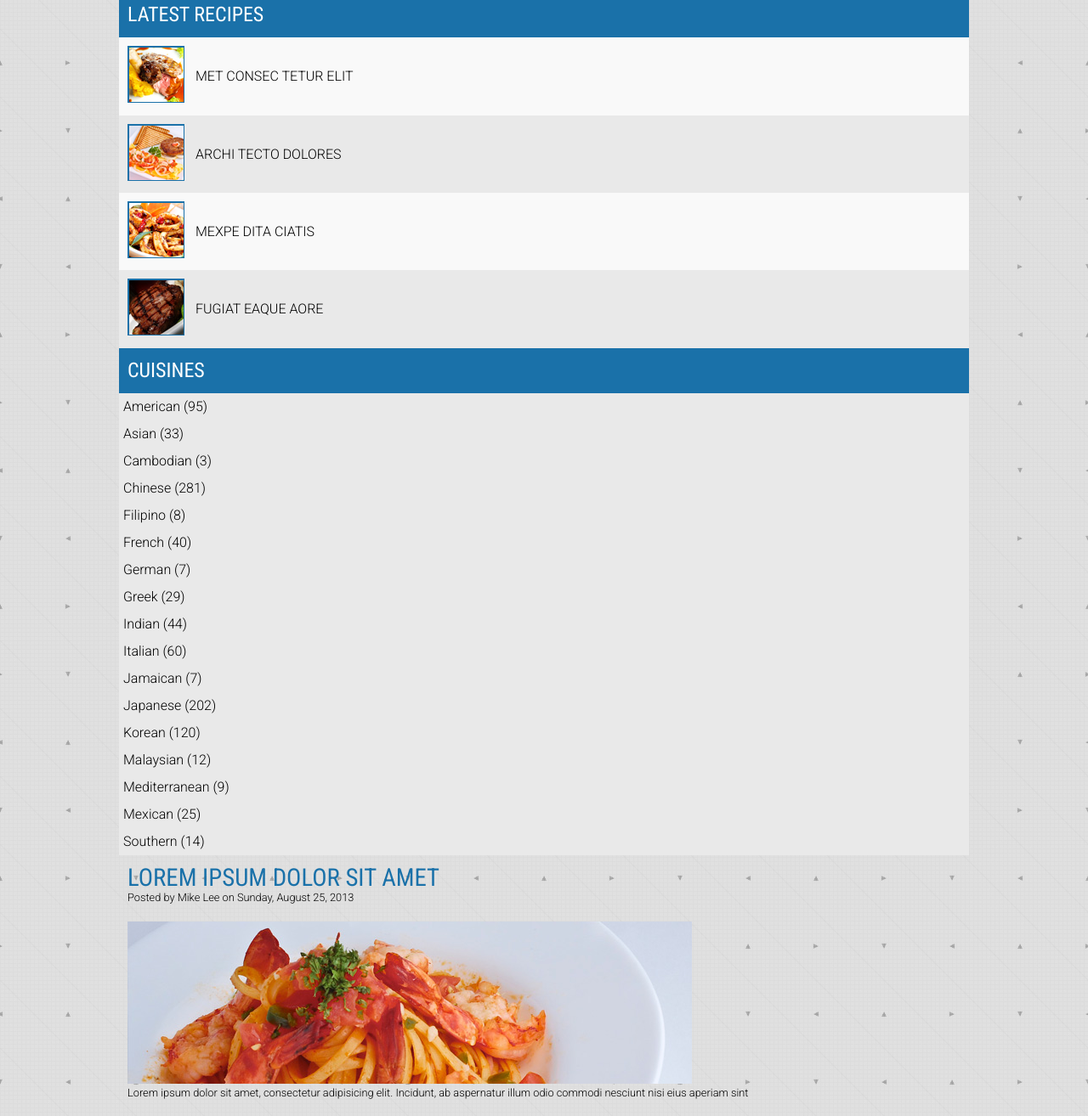
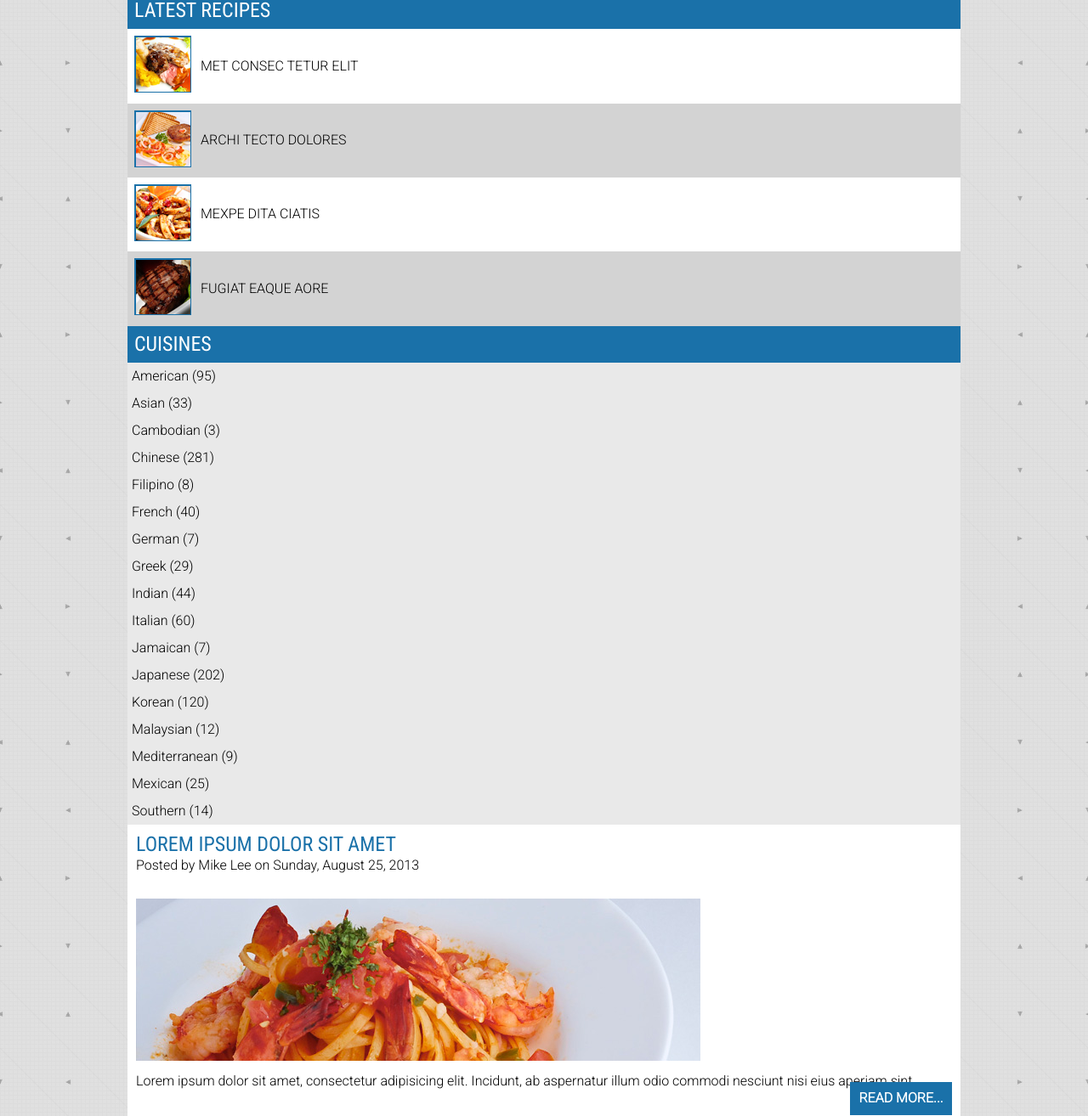
Before and after one commit to Katerina-BCIT/food-explorer, a website: page dev/index.html in a window 1280 px wide. Shown: the part 886-2200 px from the top of the page at 85% size. Drawn offline with nearby package versions, Linux system fonts and the light colour scheme; files that its build step writes are made by us from their sources.

Commit message:
scss changes

```diff
--- a/dev/index.html
+++ b/dev/index.html
@@ -121,7 +121,7 @@
 					</figure>
 					<p>MET CONSEC TETUR ELIT</p>
 				</li>
-				<li class="recipe-list-item">
+				<li class="recipe-list-item1">
 					<figure>
 						<img src="images/breakfast-tb.jpg" alt="Breakfast">
 					</figure>
@@ -133,7 +133,7 @@
 					</figure>
 					<p>MEXPE DITA CIATIS</p>
 				</li>
-				<li class="recipe-list-item">
+				<li class="recipe-list-item1">
 					<figure>
 						<img src="images/steak-tb.jpg" alt="Steak">
 					</figure>
--- a/dev/scss/_banner-image.scss
+++ b/dev/scss/_banner-image.scss
@@ -1,4 +1,8 @@
-.box {
+.banner-images{
+    padding: 0 10px;
+    margin: 0;
+}
+    .box {
     position: relative;
 }
     .card-title {
--- a/dev/scss/_body.scss
+++ b/dev/scss/_body.scss
@@ -1,5 +1,5 @@
 body {
     background-image: url('../images/bg.jpg');
-    background-color: lightgray;
     margin: 0;
+    background-repeat: repeat;
 }
--- a/dev/scss/_cuisines.scss
+++ b/dev/scss/_cuisines.scss
@@ -1,15 +1,18 @@
-.cuisines-heading{
-padding: 13px;
-    padding-left: 10px;
-    background-color: $blueRegular;
-    color:white;
-    margin: 0px;
+
+.cuisines{
+    padding: 0 10px;
+    margin: 0;
 }
-.cuisine-list {
-       // display: flex;
-        //flex-direction: column;
 
-        //height: 300px;
+    .cuisines-heading{
+        background-color: #1a71a9;
+        padding: 8px;
+        color: white;
+        width: 100%;
+        margin: auto;
+    }
+    .cuisine-list {
+
         margin: 0;
         padding: 0 5px;
         background-color: #e9e9e9;
@@ -25,7 +28,7 @@ padding: 13px;
             margin: 10px 0;
         }
 
-        //
+
             display: flex;
             flex-wrap: wrap;
             li{
@@ -37,7 +40,8 @@ padding: 13px;
                     width: calc(100% - 160px);
                 }
             }
-        //}
+
+
 
 
 
--- a/dev/scss/_posts.scss
+++ b/dev/scss/_posts.scss
@@ -1,4 +1,56 @@
-.post-heading{
+.blog-posts{
+    padding: 0 10px;
+    margin: 0;
+
+    .post{
+        background-color: white;
+        padding: 10px;
+        position: relative;
+        //height: 100%;
+        margin: 0 0 8px 0;
+
+        .post-heading{
+            color:#1a71a9;
+            font-size: 2 rem;
+            margin: 0 auto;
+            width: 100%;
+        }
+        .post-content{
+
+            p{
+                margin-bottom: 30px;
+                line-height: 1.2;
+                display: block;
+
+            }
+            img{
+                margin: 0 0 10px 0;
+            }
+            .btn-read-more{
+                color: white;
+                background-color: #1a71a9;
+                border: none;
+                text-decoration:none;
+                width: 120px;
+                font-weight: 700;
+                padding: 10px;
+                position: absolute;
+                text-align: center;
+                bottom: 0px;
+                right: 0px;
+                margin: 40px 10px 10px 0;
+                }
+            }
+        }
+}
+
+.older-posts{
+    margin: 8px 0;
+    display: block;
+    padding: 30px 0 40px 0;
+}
+
+/*.post-heading{
     color:#1a71a9;
     font-size: 1.8em;
     padding: 10px;
@@ -25,3 +77,4 @@
     display: block;
     padding: 8px;
     }
+    */
--- a/dev/scss/_recipes.scss
+++ b/dev/scss/_recipes.scss
@@ -1,5 +1,50 @@
+.recipes{
+    padding: 0 10px;
 
-    .section-heading {
+    .recipes-heading{
+        background-color: $blueRegular;
+        padding: 8px;
+        color: white;
+        width: 100%;
+        margin: auto;
+    }
+    .recipe-list{
+        list-style: none;
+        padding: 0;
+        margin: 0;
+    }
+    .recipe-list-item{
+        display: flex;
+        align-items: center;
+        background-color: white;
+        padding: 8px;
+    }
+    .recipe-list-item1{
+        display: flex;
+        align-items: center;
+        background-color: lightgrey;
+        padding: 8px;
+    }
+    figure{
+        margin: 0;
+        margin-right: 8px;
+        flex: 0 0 70px;
+    }
+    img{
+        border-left: $blueRegular solid 2px;
+        border-top: $blueRegular solid 2px;
+        border-right: $blueRegular solid 1px;
+        border-bottom: $blueRegular solid 1px;
+    }
+    p{
+        margin-bottom: 0;
+        font-size: 1rem;
+        font-weight: 300;
+    }
+}
+
+
+/*.section-heading {
     padding: 13px;
     padding-left: 10px;
     background-color: $blueRegular;
@@ -39,4 +84,4 @@
             .recipe-list li p{
                 margin-left: 13px;
                 margin-top: 27px;
-            }
+            }*/
```
